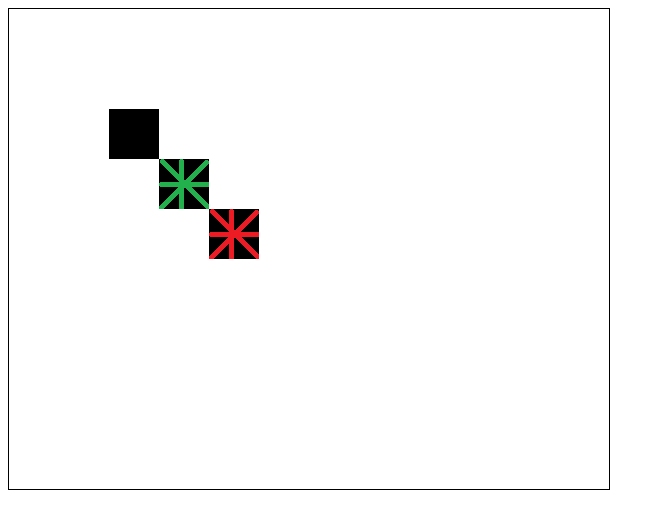
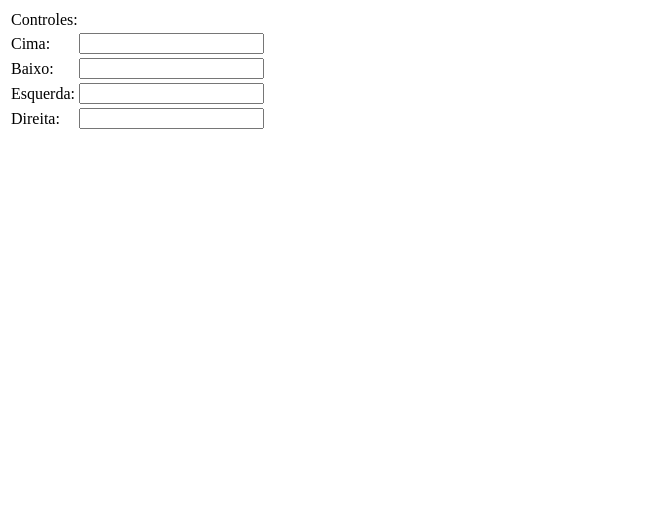
Before and after one commit to IvanSgarbi/canvas, a plain HTML site: page index.html in a window 1280 px wide. Shown: the whole page, without its empty margins (0-665 px from the left). Drawn offline with Linux system fonts and the light colour scheme.

Commit message:
Adicionar campos dos Controles

```diff
--- a/index.html
+++ b/index.html
@@ -1,15 +1,37 @@
 <!DOCTYPE html>
 <html lang="en">
+
 <head>
     <meta charset="UTF-8">
     <title>Canvas</title>
 </head>
+
 <body>
-    <canvas id="jogo"
-    width="600" height="480"
-    style="border:1px solid #000000;">
+    <canvas style="display: none;" id="jogo" width="600" height="480" style="border:1px solid #000000;">
+    </canvas>
+    <table>
+        <tr>
+            <td colspan="2">Controles:</td>
+        </tr>
+        <tr>
+            <td>Cima:</td>
+            <td><input type="text" name="" id="keyCima"></td>
+        </tr>
+        <tr>
+            <td>Baixo:</td>
+            <td><input type="text" name="" id="keyBaixo"></td>
+        </tr>
+        <tr>
+            <td>Esquerda:</td>
+            <td><input type="text" name="" id="keyEsq"></td>
+        </tr>
+        <tr>
+            <td>Direita:</td>
+            <td><input type="text" name="" id="keyDir"></td>
+        </tr>
+    </table>
 
-    </canvas>
     <script src="jogo.js"></script>
 </body>
+
 </html>
--- a/jogo.js
+++ b/jogo.js
@@ -12,17 +12,29 @@ class Objeto {
         this.velX = 0;
         this.velY = 0;
     }
+    mover() {
+        this.posX += this.velX;
+        this.posY += this.velY;
+    }
 }
+
 function log(mensagem) {
     if (logs) {
         console.log(mensagem);
     }
 
 }
+
 function desenhar(imagem, posX, posY) {
     var canvas = document.getElementById("jogo");
     var area = canvas.getContext("2d");
     area.drawImage(imagem, posX, posY);
+}
+
+function limpar(){
+    var canvas = document.getElementById("jogo");
+    var area = canvas.getContext("2d");
+    area.clearRect(0,0,canvas.width,canvas.height);
 }
 
 function objetosCarregados() {
@@ -36,13 +48,34 @@ function objetosCarregados() {
     }
     return carregados;
 }
+
+function comecarAnimacao(objetos) {
+    var tempo;
+    var cont;
+    tempo = setInterval(function(){
+        limpar();
+        for (cont in objetos) {
+            desenhar(objetos[cont].imagem, objetos[cont].posX, objetos[cont].posY);
+            objetos[cont].mover();
+        }
+    },5);
+
+}
+
 var objetos = [];
+var controles = {
+    cima:38,
+    baixo:40,
+    esquerda:37,
+    direita:39
+};
 var timer;
 var cont;
 var logs = true;
+var canvas = document.getElementById("jogo");
 objetos.push(new Objeto(50, 50, "arquivos/quadrado_preto.png", 100, 100));
-objetos.push(new Objeto(50, 50, "arquivos/asterisco.png", 150, 150));
-objetos.push(new Objeto(50, 50, "arquivos/asterisco_vermelho.png", 200, 200));
+objetos.push(new Objeto(50, 50, "arquivos/asterisco.png", 160, 160));
+objetos.push(new Objeto(50, 50, "arquivos/asterisco_vermelho.png", 220, 220));
 
 
 timer = setInterval(function () {
@@ -50,9 +83,13 @@ timer = setInterval(function () {
     if (objetosCarregados()) {
         log("Todos os objetos carregados, tentando printar");
         clearInterval(timer);
-        for (cont in objetos) {
-            desenhar(objetos[cont].imagem, objetos[cont].posX, objetos[cont].posY);
-        }
+        comecarAnimacao(objetos);
+    }
+}, 100);
+document.onkeypress = function(event){
+    var x  = event.keyCode;
+}
+document.getElementById("keyCima").onkeyup = function(event) {
 
-    }
-}, 50);
+    event.preventDefault();
+}
```
